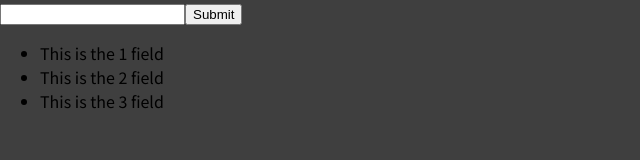
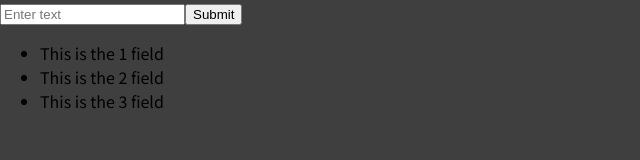
Before and after one commit to raginsky/react-study, a React (Create React App) app: page / in a window 1280 px wide. Shown: the top 160 px of the page, without its empty margins (0-640 px from the left). Built offline with nearby package versions, Linux system fonts and the light colour scheme.

Commit message:
finished example todo list

```diff
--- a/src/App.js
+++ b/src/App.js
@@ -1,6 +1,7 @@
 import React, {useState} from 'react';
 import ListInput from './components/ListInput';
 import List from './components/List';
+import NewItem from './components/NewItem';
 import './App.css';
 
 let counter = 0;
@@ -13,11 +14,10 @@ const defaultData = [
 const App = () => {
     const [items, setItems] = useState(defaultData);
 
-    const saveData = (enteredData) => {
-        const data = {
-            ...enteredData,
-            id: Math.random().toString()
-        };
+    const saveData = (item) => {
+        setItems(prevData => {
+            return [item, ...prevData];
+        });
     };
 
     let content = (
@@ -31,9 +31,7 @@ const App = () => {
     return (
         <div>
             <div>
-                <ListInput onSaveExpenseData={saveData}/>
-            </div>
-            <div>
+                <NewItem onAddItem={saveData}/>
                 {content}
             </div>
         </div>
--- a/src/components/ListInput.js
+++ b/src/components/ListInput.js
@@ -9,17 +9,18 @@ const ListInput = props => {
     const submitHandler = (e) => {
         e.preventDefault();
         const data = {
-            title: enteredTitle,
+            text: enteredTitle,
         };
 
-        props.onSubmitForm(data);
+        props.onSaveData(data);
         setEnteredTitle('');
     };
 
 
     return (
         <form onSubmit={submitHandler}>
-            <input value={enteredTitle} onChange={titleChangeHandler} type="text"/>
+            <input value={enteredTitle} onChange={titleChangeHandler}
+                   type="text" placeholder="Enter text"/>
             <button>Submit</button>
         </form>
     );
--- /dev/null
+++ b/src/components/NewItem.js
@@ -0,0 +1,21 @@
+import ListInput from './ListInput';
+
+const NewItem = props => {
+    const saveItemDataHandler = (enteredData) => {
+        const data = {
+            ...enteredData,
+            id: Math.random().toString(),
+        };
+        props.onAddItem(data);
+        console.log({enteredData});
+        console.log({data});
+    };
+
+    return (
+        <div>
+            <ListInput onSaveData={saveItemDataHandler}/>
+        </div>
+    );
+};
+
+export default NewItem;
```
